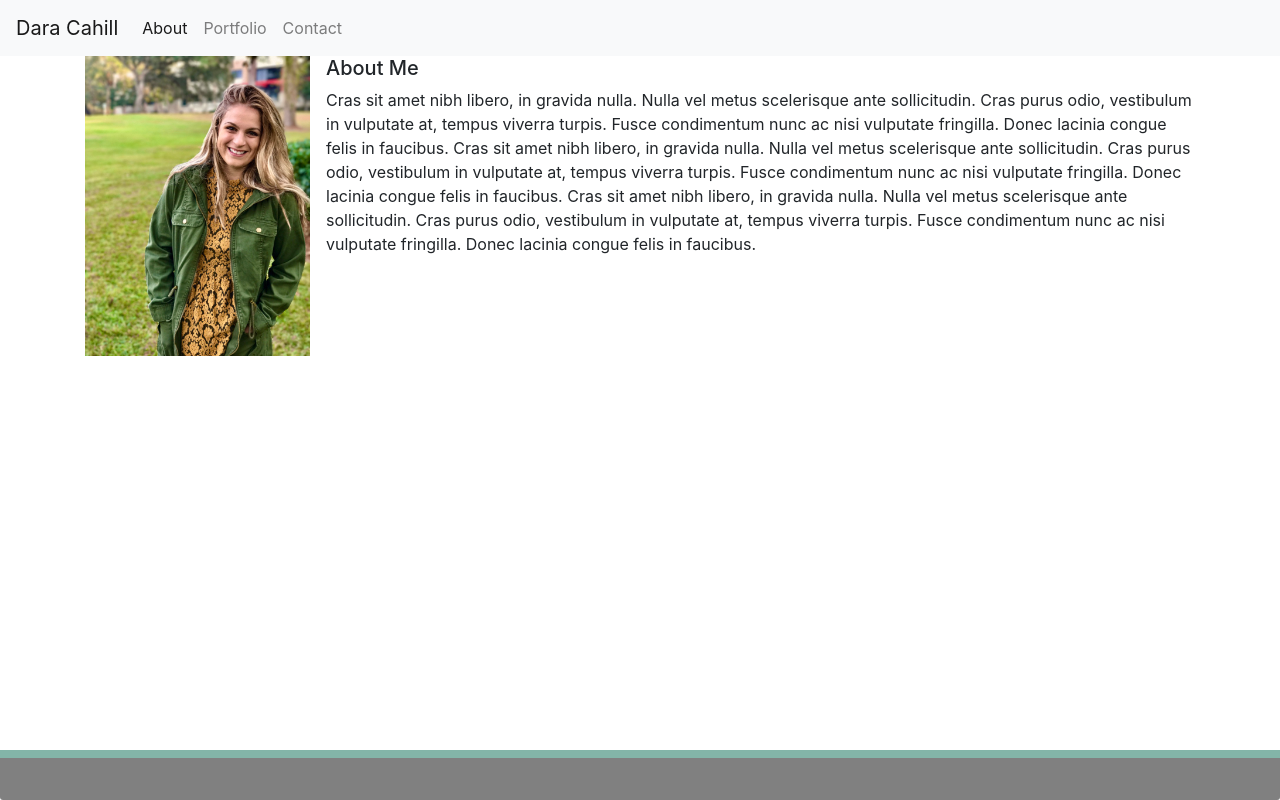
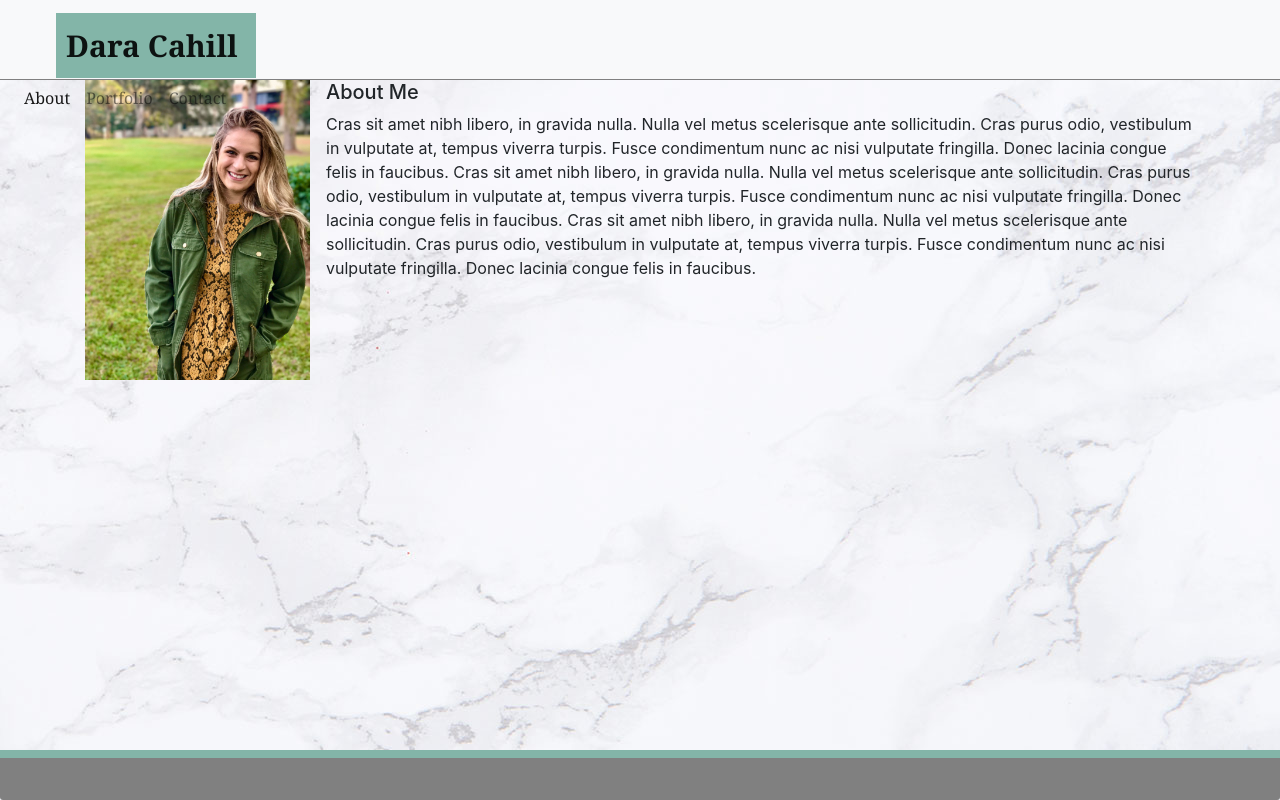
Before and after one commit to dara-cahill/Bootstrap-Portfolio, a plain HTML site: page index.html in a window 1280 px wide. Drawn offline with nearby package versions, Linux system fonts and the light colour scheme.

Commit message:
Add header style and background photo

```diff
--- a/index.html
+++ b/index.html
@@ -11,8 +11,8 @@
     <title>Dara Cahill</title>
 </head>
 <body>
-    <nav class="navbar navbar-expand-lg navbar-light bg-light">
-        <a class="navbar-brand" href="#">Dara Cahill</a>
+    <nav class="navbar navbar-expand-lg navbar-light bg-light header-style">
+        <a class="navbar-brand name" href="#">Dara Cahill</a>
         <button class="navbar-toggler" type="button" data-toggle="collapse" data-target="#navbarSupportedContent" aria-controls="navbarSupportedContent" aria-expanded="false" aria-label="Toggle navigation">
           <span class="navbar-toggler-icon"></span>
         </button>
--- a/style.css
+++ b/style.css
@@ -1,6 +1,31 @@
+
 body {
-    background-image: url('mages/White-Marble.jpeg');
+    background-image: url("../images/White-Marble.jpeg");
+    background-attachment: fixed;
+    background-size: cover;
+    background-repeat: no-repeat;
 }
+
+.header-style {
+    background-color: white;
+    width: 100%;
+    height: 80px;
+    display: block;
+    font-family: Georgia, 'Times New Roman', Times, serif;
+    border-bottom: 1.5px solid grey;
+}
+
+.name {
+    background-color: #83b5a8;
+    font-weight: bold;
+    font-size: 30px;
+    padding: 10px;
+    color: white;
+    width: 200px;
+    margin-top: 5px;
+    margin-left: 40px;
+}
+
 
 .footer-css {
     width: 100%;
```
Also changed, not shown: contact.html (+2 -2 lines), portfolio.html (+2 -2 lines).
